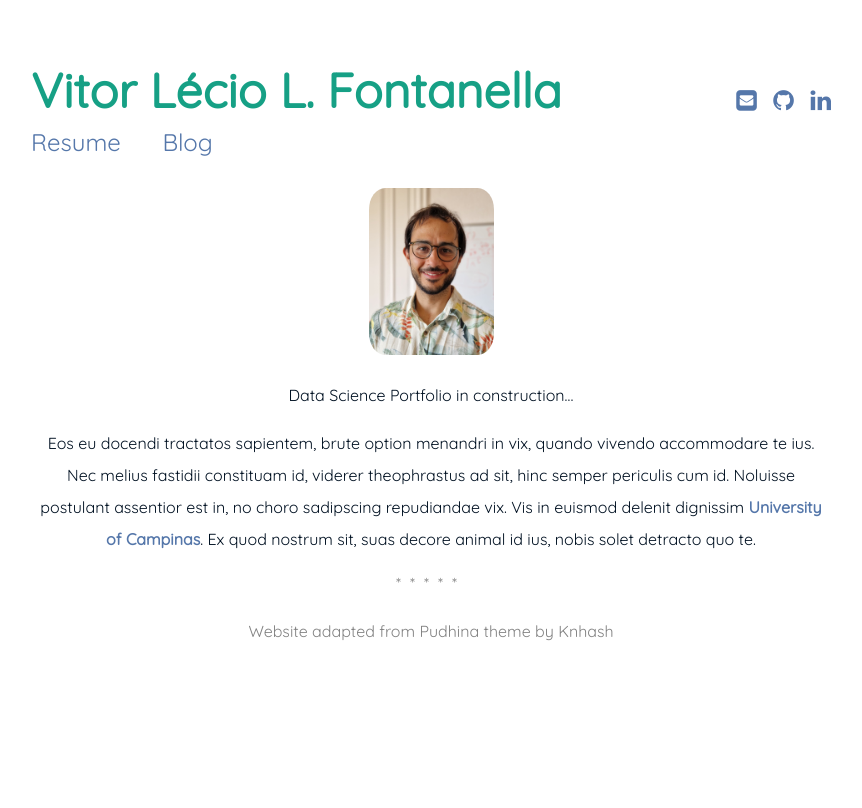
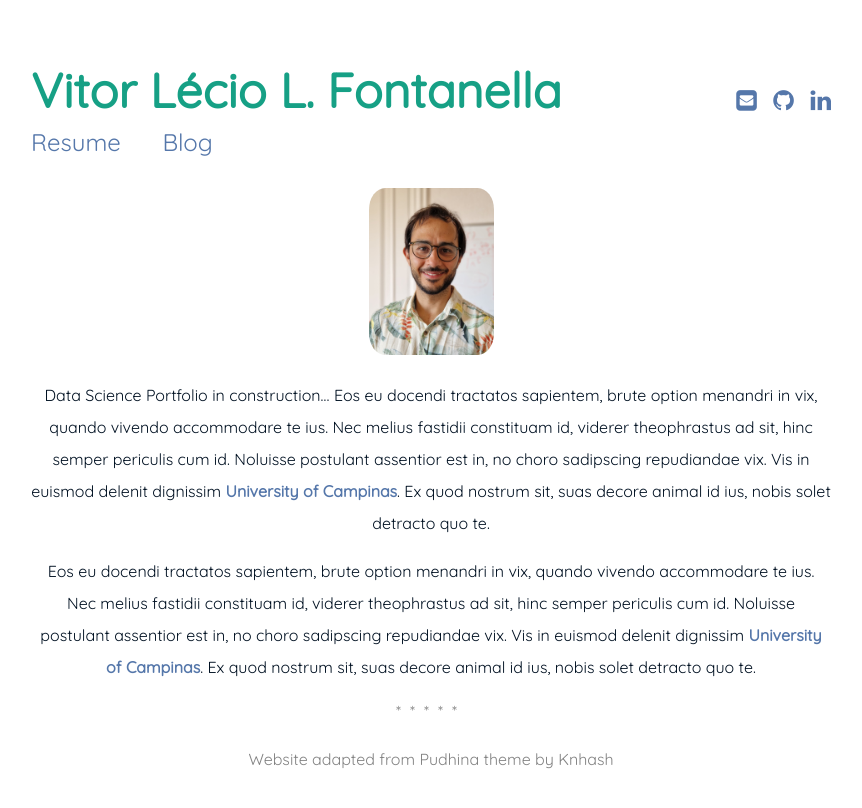
Before and after one commit to vitorlecio/vitorlecio.github.io, a Jekyll site: the page built from index.md, in a window 1280 px wide. Shown: the top 808 px of the page, without its empty margins (209-1071 px from the left). Built offline with Jekyll 4.4.1, drawn with Linux system fonts in a browser that asks for light colours.

Commit message:
modified:   index.md

```diff
--- a/index.md
+++ b/index.md
@@ -7,8 +7,9 @@ sitemap:
 ---
 
 <div id="describe-text">
+<img src="{{ '/assets/img/profile.jpeg' | prepend: site.baseurl }}" id="about-img">
 
-<img src="{{ '/assets/img/profile.jpeg' | prepend: site.baseurl }}" id="about-img">
-<p markdown="1"> Data Science Portfolio in construction... </p>
+<p markdown="1"> Data Science Portfolio in construction... Eos eu docendi tractatos sapientem, brute option menandri in vix, quando vivendo accommodare te ius. Nec melius fastidii constituam id, viderer theophrastus ad sit, hinc semper periculis cum id. Noluisse postulant assentior est in, no choro sadipscing repudiandae vix. Vis in euismod delenit dignissim [University of Campinas](https://www.unicamp.br/unicamp/). Ex quod nostrum sit, suas decore animal id ius, nobis solet detracto quo te.</p>
+
 <p markdown="1"> Eos eu docendi tractatos sapientem, brute option menandri in vix, quando vivendo accommodare te ius. Nec melius fastidii constituam id, viderer theophrastus ad sit, hinc semper periculis cum id. Noluisse postulant assentior est in, no choro sadipscing repudiandae vix. Vis in euismod delenit dignissim [University of Campinas](https://www.unicamp.br/unicamp/). Ex quod nostrum sit, suas decore animal id ius, nobis solet detracto quo te.</p>
 </div>
```
